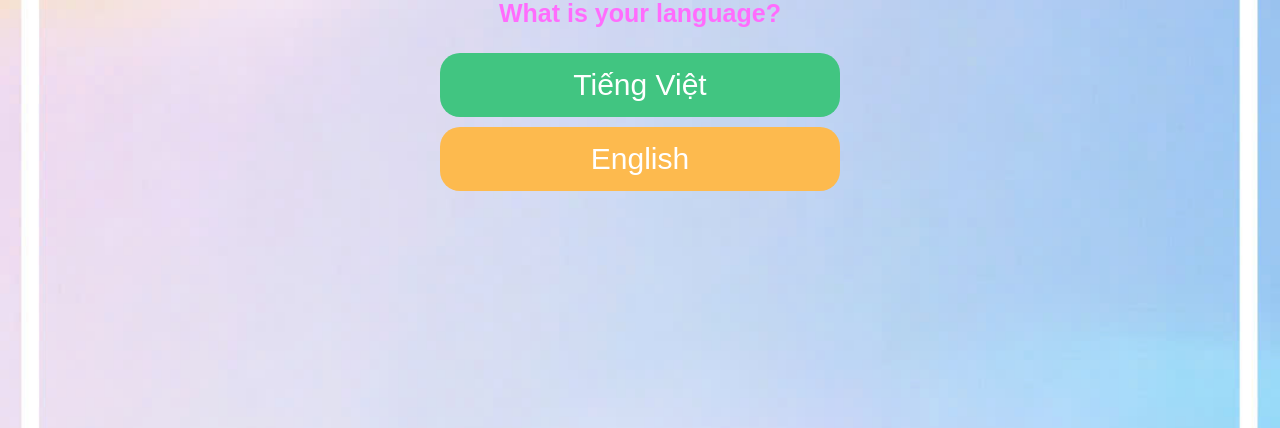
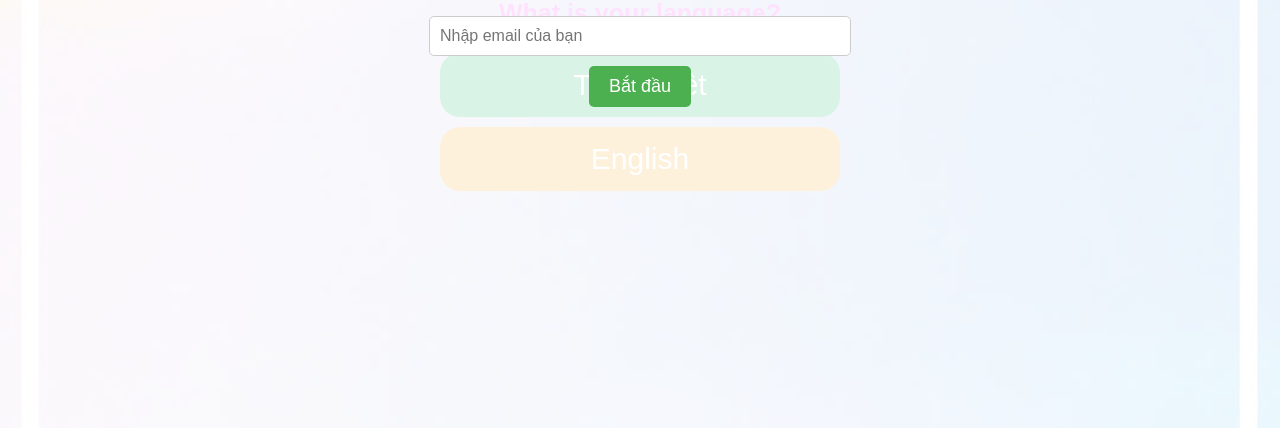
Before and after one commit to giahuy21061997/quiz-game-sica, a plain HTML site: page index.html in a window 1280 px wide. Shown: the part 372-800 px from the top of the page. Drawn offline with Linux system fonts and the light colour scheme.

Commit message:
Updated source code with new changes

```diff
--- a/index.html
+++ b/index.html
@@ -22,6 +22,45 @@
             justify-content: center;
             align-items: center;
             height: 100vh;
+        }
+         /* Màn hình nhập email */
+         #email-container {
+            position: absolute;
+            top: 0;
+            left: 0;
+            width: 100vw;
+            height: 100vh;
+            display: flex;
+            flex-direction: column;
+            justify-content: center;
+            align-items: center;
+            background-color: rgba(255, 255, 255, 0.8);
+            text-align: center;
+            font-family: 'LC-ORCHARD-BOLD', Arial, sans-serif; /* Áp dụng font đã tải */
+        }
+
+        #email-container input {
+            padding: 10px;
+            font-size: 16px;
+            margin-bottom: 10px;
+            border-radius: 5px;
+            border: 1px solid #ccc;
+            width: 80%;
+            max-width: 400px;
+        }
+
+        #email-container button {
+            padding: 10px 20px;
+            font-size: 18px;
+            background-color: #4CAF50;
+            color: white;
+            border: none;
+            border-radius: 5px;
+            cursor: pointer;
+        }
+
+        #email-container button:hover {
+            background-color: #45a049;
         }
 
         .container {
@@ -155,6 +194,13 @@
     </style>
 </head>
 <body>
+     <!-- Màn hình nhập email -->
+     <div id="email-container">
+        <h2>Nhập email của bạn để bắt đầu</h2>
+        <input type="email" id="user-email" placeholder="Nhập email của bạn" required>
+        <button onclick="submitEmail()">Bắt đầu</button>
+    </div>
+
     <!-- Màn hình chọn ngôn ngữ -->
     <div class="container" id="language-container">
         <h2 class="language-title">NGÔN NGỮ BẠN<br> MUỐN SỬ DỤNG?</h2>
@@ -185,7 +231,7 @@
         let language = 'vi'; // Mặc định là tiếng Việt
         let currentQuestionIndex = 0;
         let answers = { A: 0, B: 0, C: 0 };
-
+        const GOOGLE_SHEET_API_URL = "https://script.google.com/macros/s/AKfycbyGV5SEOEOFBRoBqFLeBn-VSM6ezLKerFd2f2JT2V1B6ZdYvWSmKcJHT5fOuoVx2Iy2/exec"; // Thay bằng URL của Google Apps Script của bạn
         const resultImages = {
             vi: {
                 A: 'rs_v_1.jpg', // Hình ảnh cho kết quả A
@@ -290,6 +336,36 @@
             }
         ];
 
+                function submitEmail() {
+            const email = document.getElementById('user-email').value;
+
+            if (!email) {
+                alert('Vui lòng nhập email!');
+                return;
+            }
+
+            const formData = new FormData();
+            formData.append('email', email);
+
+            fetch(GOOGLE_SHEET_API_URL, {
+                method: 'POST',
+                body: formData, // Sử dụng FormData thay vì JSON
+            })
+            .then(response => response.json())
+            .then(data => {
+                if (data.status === 'success') {
+                    // Ẩn màn hình nhập email và hiển thị màn hình chọn ngôn ngữ
+                    document.getElementById('email-container').style.display = 'none';
+                    document.getElementById('language-container').style.display = 'block';
+                } else {
+                    alert('Có lỗi xảy ra khi gửi email!');
+                }
+            })
+            .catch(error => {
+                console.error('Error:', error);
+            });
+        }
+
         // Hàm chọn ngôn ngữ
         function setLanguage(selectedLanguage) {
             language = selectedLanguage;
```
